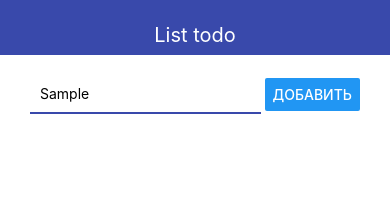
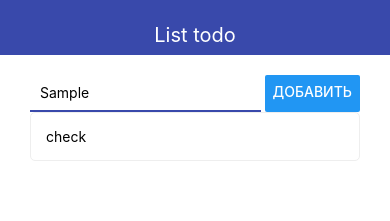
Before and after one commit to alexeyinn/react-native-list-todo, a React Native app: screen / in a window 390 px wide. Both pictures are taken after typing "Sample" into the empty fields and a click on the button "ДОБАВИТЬ". Shown: the top 221 px of the page. Built offline with nearby package versions, Linux system fonts and the light colour scheme.

Commit message:
feat: adding todos onPress

```diff
--- a/App.tsx
+++ b/App.tsx
@@ -1,7 +1,7 @@
 import { StyleSheet, View } from "react-native";
 import { Navbar } from "./src/components/Navbar";
 import { AddTodo } from "./src/components/AddTodo";
-
+// 1:57:00
 export default function App() {
   return (
     <View>
--- a/app.json
+++ b/app.json
@@ -4,26 +4,12 @@
     "slug": "react-native-list-todo",
     "version": "1.0.0",
     "orientation": "portrait",
-    "icon": "./assets/icon.png",
-    "splash": {
-      "image": "./assets/splash.png",
-      "resizeMode": "contain",
-      "backgroundColor": "#ffffff"
-    },
     "updates": {
       "fallbackToCacheTimeout": 0
     },
-    "assetBundlePatterns": [
-      "**/*"
-    ],
+    "assetBundlePatterns": ["**/*"],
     "ios": {
       "supportsTablet": true
-    },
-    "android": {
-      "adaptiveIcon": {
-        "foregroundImage": "./assets/adaptive-icon.png",
-        "backgroundColor": "#FFFFFF"
-      }
     },
     "web": {
       "favicon": "./assets/favicon.png"
--- a/src/components/AddTodo.tsx
+++ b/src/components/AddTodo.tsx
@@ -1,21 +1,34 @@
-import { Button, TextInput, View, StyleSheet } from "react-native";
+import { useState } from "react";
+import { Button, TextInput, View, StyleSheet, Text } from "react-native";
 
 export const AddTodo = () => {
-  const pressed = () => console.log("pressed");
+  const [todos, setTodos] = useState<string[]>([]);
+  const pressed = () => setTodos([...todos, "check"]);
 
   return (
     <View style={styles.block}>
-      <TextInput style={styles.input} />
-      <Button title="Добавить" onPress={pressed} />
+      <View style={styles.inputView}>
+        <TextInput style={styles.input} />
+        <Button title="Добавить" onPress={pressed} />
+      </View>
+      {todos.map((item, index) => (
+        <Text style={styles.todo} key={index}>
+          {item}
+        </Text>
+      ))}
     </View>
   );
 };
 
 const styles = StyleSheet.create({
   block: {
+    flexDirection: "column",
+    justifyContent: "space-between",
+  },
+  inputView: {
     flexDirection: "row",
     justifyContent: "space-between",
-    alignItems: "center",
+    height: 37,
   },
   input: {
     width: "70%",
@@ -24,4 +37,13 @@ const styles = StyleSheet.create({
     borderBottomWidth: 2,
     borderBottomColor: "#3949ab",
   },
+  todo: {
+    flexDirection: "row",
+    alignItems: "center",
+    padding: 15,
+    borderWidth: 1,
+    borderColor: "#eee",
+    borderRadius: 5,
+    marginBottom: 10,
+  },
 });
```
